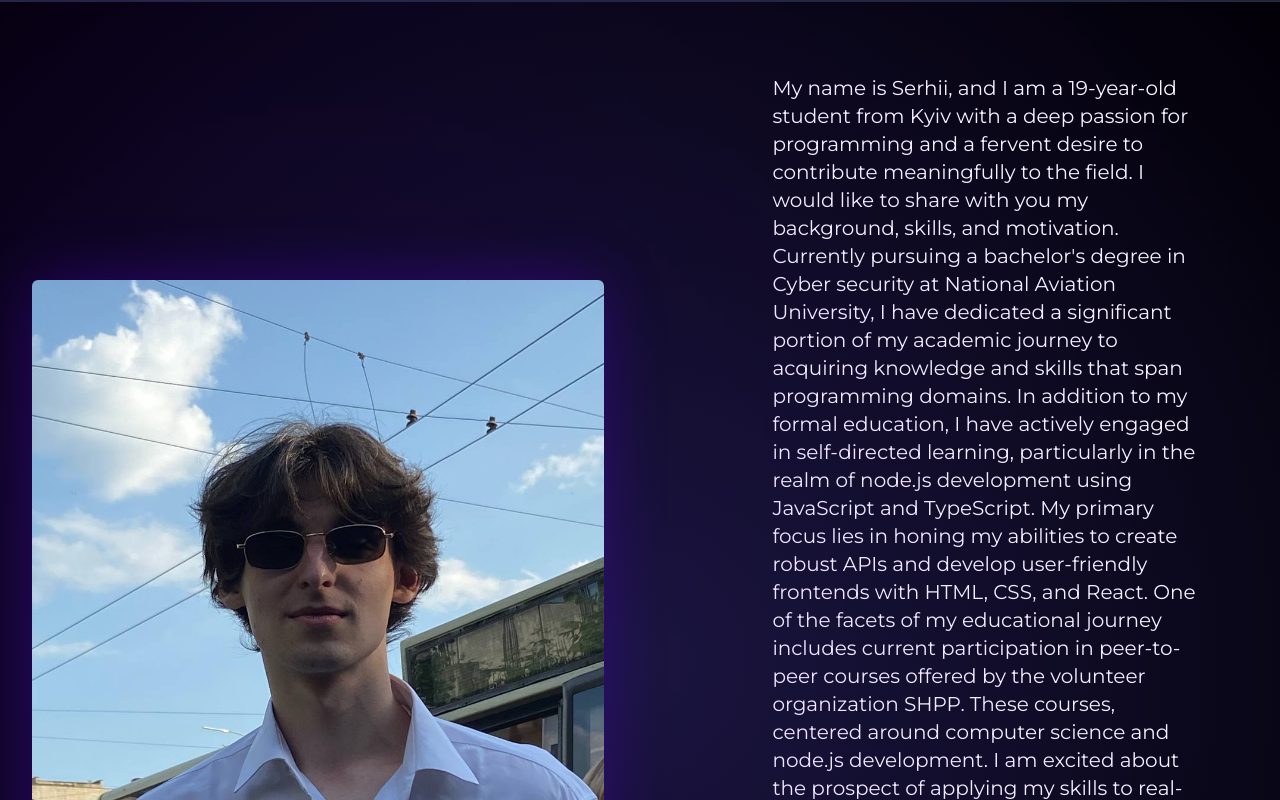
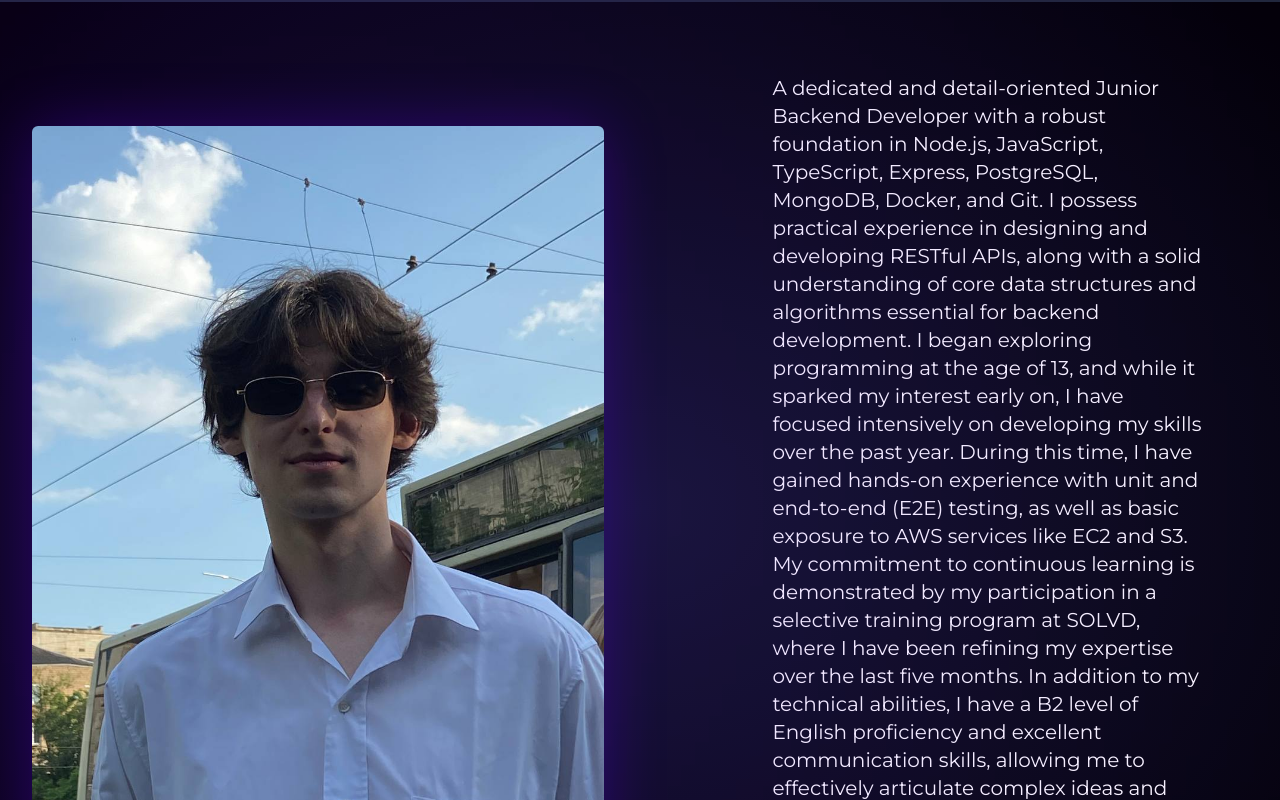
Before and after one commit to Solyaridz3/personal-website, a Next.js app: page /about in a window 1280 px wide. Shown: the top 800 px of the page. Built offline with nearby package versions, Linux system fonts and the light colour scheme.

Commit message:
udpated resume

```diff
--- a/src/app/about/page.tsx
+++ b/src/app/about/page.tsx
@@ -2,46 +2,46 @@ import Image from "next/image";
 
 function Page() {
     return (
-        <main
-            className="bg-gradient-radial from-gray-900 to-black border-t-2 border-gray-800 flex min-h-screen md:flex-row flex-col items-center justify-center pt-20 gap-10 md:p-8 md:gap-32">
-            <div
-                className="shadow-[0px_0px_60px_rgba(100,0,255,0.3)] rounded-md">
-                <Image src="/me.jpg" alt="me" height={200} width={200}
-                       className={"rounded-md object-cover h-full w-full md:drop-shadow-[10px_0px_500px_rgba(100,0,255,0.8)]"}/>
+        <main className="bg-gradient-radial from-gray-900 to-black border-t-2 border-gray-800 flex min-h-screen md:flex-row flex-col items-center justify-center pt-20 gap-10 md:p-8 md:gap-32">
+            <div className="shadow-[0px_0px_60px_rgba(100,0,255,0.3)] rounded-md">
+                <Image
+                    src="/me.jpg"
+                    alt="me"
+                    height={200}
+                    width={200}
+                    className={
+                        "rounded-md object-cover h-full w-full md:drop-shadow-[10px_0px_500px_rgba(100,0,255,0.8)]"
+                    }
+                />
             </div>
             <div className="text-xl md:w-2/3 p-10">
                 <p>
-                    My name is Serhii, and I am a 19-year-old student from Kyiv with a deep passion for
-                    programming and a fervent desire to contribute meaningfully to the field. I would like to
-                    share with you my background, skills, and motivation.
-
-                    Currently pursuing a bachelor&apos;s degree in Cyber security at National Aviation University, I
-                    have dedicated a significant portion of my academic journey to acquiring knowledge and
-                    skills that span programming domains. In addition to my formal education, I have actively
-                    engaged in self-directed learning, particularly in the realm of node.js development using
-                    JavaScript and TypeScript. My primary focus lies in honing my abilities to create robust
-                    APIs and develop user-friendly frontends with HTML, CSS, and React.
-
-                    One of the facets of my educational journey includes current participation in peer-to-peer
-                    courses offered by the volunteer organization SHPP. These courses, centered around computer
-                    science and node.js development.
-
-                    I am excited about the prospect of applying my skills to real-world challenges and
-                    contributing to innovative projects.
-
-                    I am confident that my blend of academic knowledge, technical skills, and proactive approach
-                    makes me well-suited for the challenges that Node.js Development Course presents. I am eager
-                    to bring my enthusiasm for programming, my dedication to continuous learning, and my
-                    problem-solving mindset to your esteemed team.
-
-                    I would welcome the opportunity to further discuss how my skills and experiences align with
-                    the needs of Solvd. Thank you for considering my application. I am looking forward to the
-                    possibility of contributing to the success of your team.
+                    A dedicated and detail-oriented
+                    Junior Backend Developer with a robust foundation in
+                    Node.js, JavaScript, TypeScript, Express, PostgreSQL,
+                    MongoDB, Docker, and Git. I possess practical experience in
+                    designing and developing RESTful APIs, along with a solid
+                    understanding of core data structures and algorithms
+                    essential for backend development. I began exploring
+                    programming at the age of 13, and while it sparked my
+                    interest early on, I have focused intensively on developing
+                    my skills over the past year. During this time, I have
+                    gained hands-on experience with unit and end-to-end (E2E)
+                    testing, as well as basic exposure to AWS services like EC2
+                    and S3. My commitment to continuous learning is demonstrated
+                    by my participation in a selective training program at
+                    SOLVD, where I have been refining my expertise over the last
+                    five months. In addition to my technical abilities, I have a
+                    B2 level of English proficiency and excellent communication
+                    skills, allowing me to effectively articulate complex ideas
+                    and collaborate within a team. I am now seeking a junior
+                    developer role where I can leverage my skills, contribute to
+                    impactful projects, and grow professionally within a
+                    collaborative and innovative environment.
                 </p>
             </div>
-
         </main>
-    )
+    );
 }
 
 export default Page;
```
